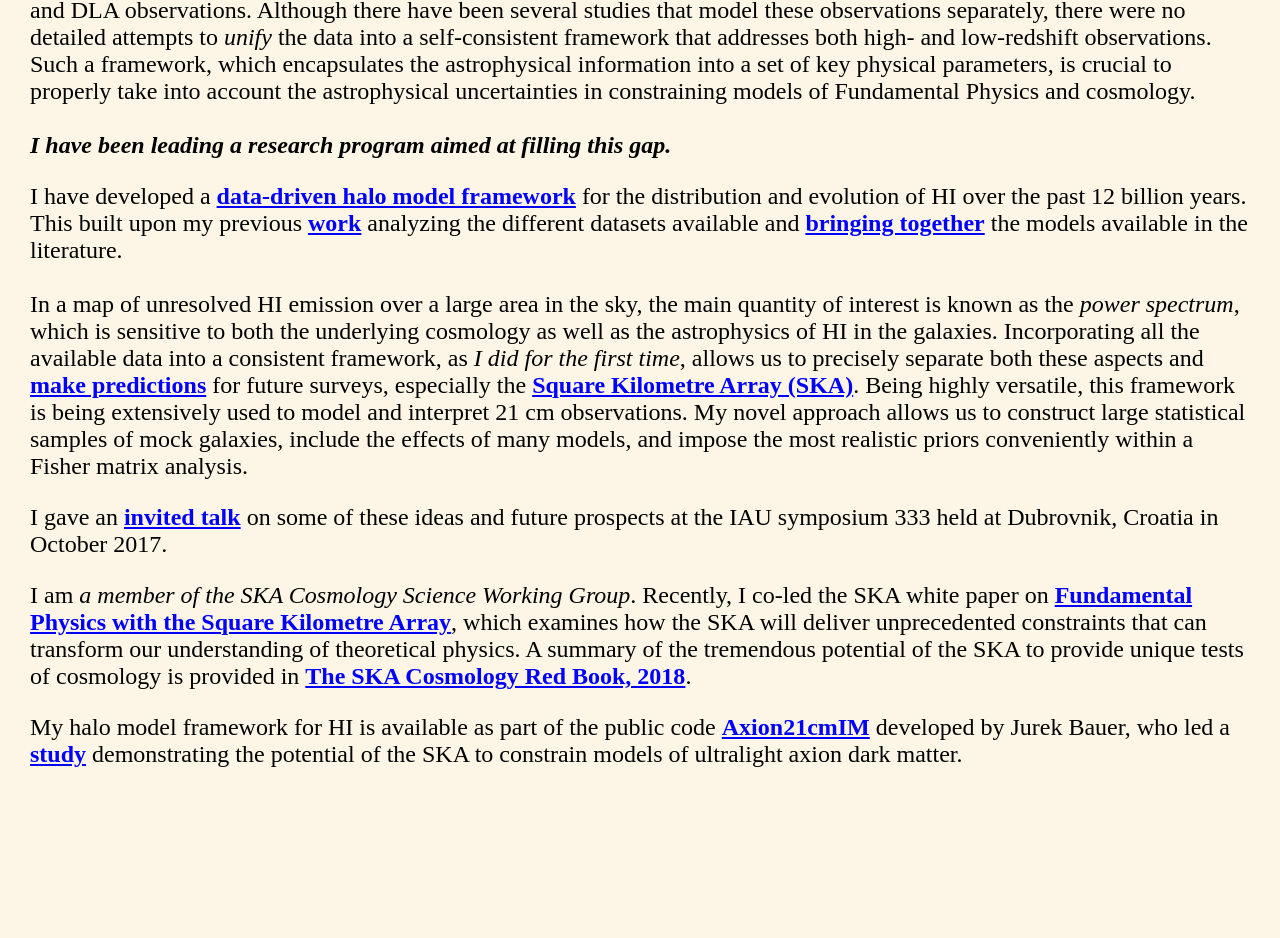
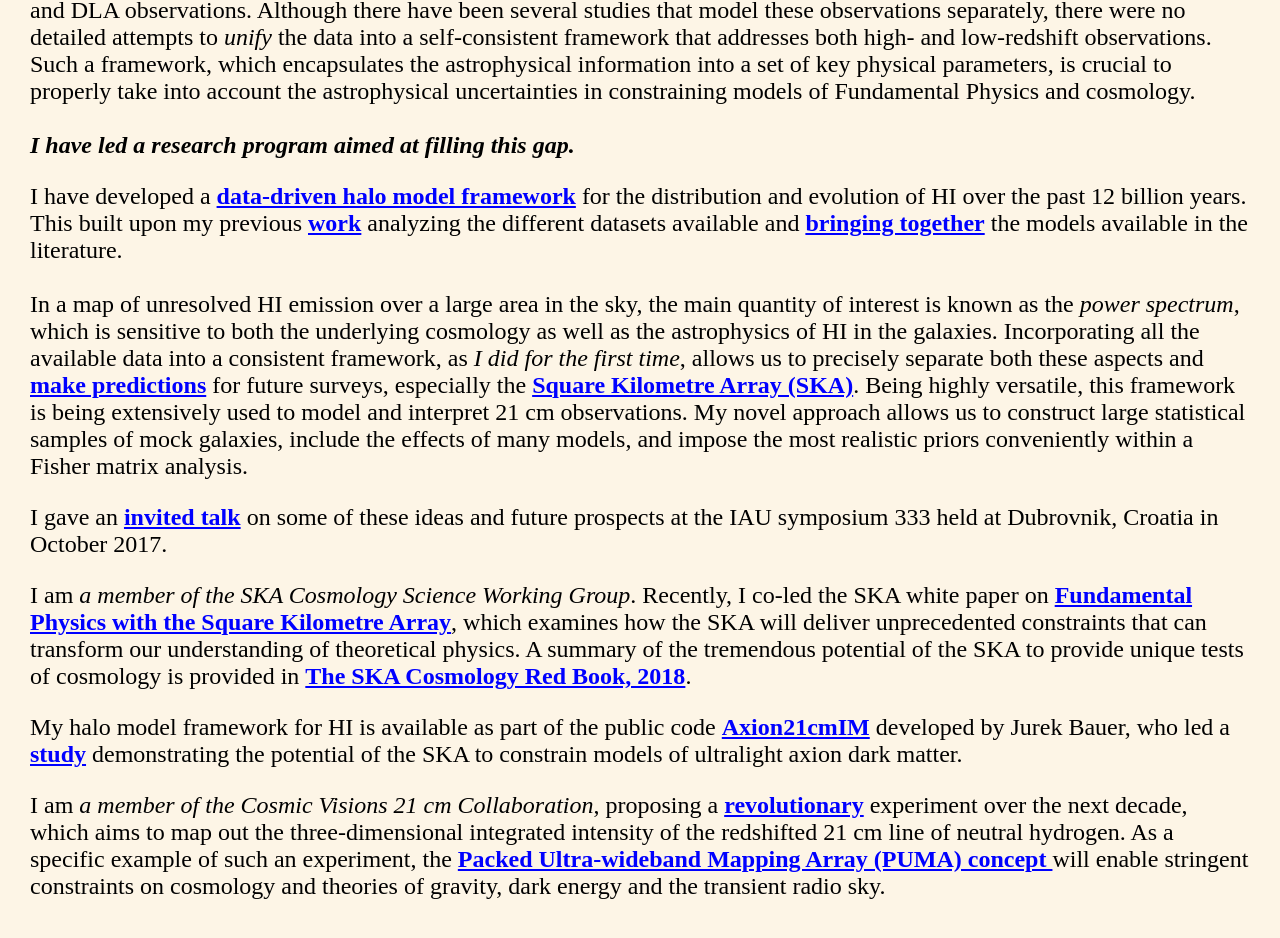
Before and after one commit to hamsapadmanabhan/hamsapadmanabhan.github.io, a plain HTML site: page research/research_HI.htm in a window 1280 px wide. Shown: the part 518-1456 px from the top of the page. Before the commit the page ends 1394 px from the top, so only its background shows below. Drawn offline with Linux system fonts and the light colour scheme.

Commit message:
Add files via upload

```diff
--- a/research/research_HI.htm
+++ b/research/research_HI.htm
@@ -35,7 +35,7 @@ Thus, the three main probes of HI over the last 12 billion years  are galaxy emi
 
 <br>
 <br>
-<i><b>I have been leading a research program aimed at filling this gap.</b> </i>
+<i><b>I have led a research program aimed at filling this gap.</b> </i>
 <br>
 </p>
 <p>
@@ -61,7 +61,9 @@ I am <i>a member of the SKA Cosmology Science Working Group</i>. Recently, I co-
 <p>My halo model framework for HI is available as part of the public code <a href ="https://github.com/JurekBauer/axion21cmIM" target = "_blank"><b><u>Axion21cmIM</u></b></a> developed by Jurek Bauer, who led a <a href ="https://arxiv.org/abs/2003.09655" target = "_blank"><b><u>study</u></b></a> demonstrating the potential of the SKA to constrain models of ultralight axion dark matter.
 
 </p>
-
+<p>
+I am <i>a member of the Cosmic Visions 21 cm Collaboration</i>, proposing a <a href="https://arxiv.org/abs/1810.09572" target="_blank"><b><u>revolutionary</u></b></a> experiment over the next decade, which aims to map out the three-dimensional integrated intensity of the redshifted 21 cm line of neutral hydrogen. As a specific example of such an experiment, the <a href="https://arxiv.org/abs/1907.12559" target="_blank"><b><u> Packed Ultra-wideband Mapping Array (PUMA) concept </u></b></a> will enable stringent constraints on cosmology and theories of gravity, dark energy and the transient radio sky.
+</p>
 
 
 <br>
```
